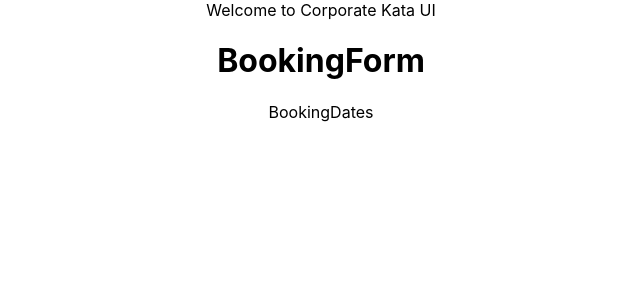
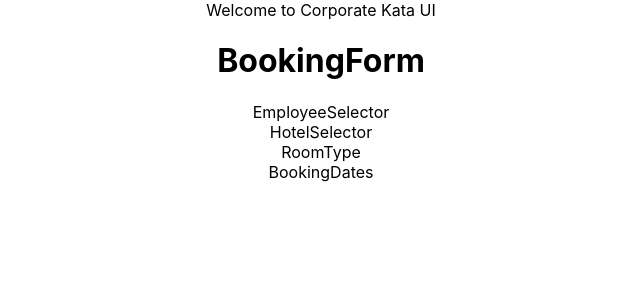
Before and after one commit to luisrovirosa/corporate_kata_frontend, a React (Create React App) app in the folder react-corporate/: page / in a window 1280 px wide. Shown: the top 300 px of the page, without its empty margins (319-959 px from the left). Built offline with nearby package versions, Linux system fonts and the light colour scheme.

Commit message:
CK-1: create placeholders components

```diff
--- a/react-corporate/src/components/Booking/BookingForm.js
+++ b/react-corporate/src/components/Booking/BookingForm.js
@@ -1,21 +1,37 @@
 import React, { Component } from 'react';
 import BookingDates from './BookingDates';
+import RoomType from './RoomType';
+import EmployeeSelector from './EmployeeSelector';
+
+class HotelSelector extends Component {
+  render() {
+    return 'HotelSelector';
+  }
+}
 
 class BookingForm extends Component {
-  constructor(props) {
-    super(props);
-  }
-
   /*  @TODO:
   1- Empleado
-  2-Hotel
-  3- Check in / out
-  4- Confirmar */
+  2- Hotel
+  3- RoomType
+  4- Check in / out
+  5- Confirmar */
   render() {
     return (
       <>
         <h1>BookingForm</h1>
-        <BookingDates></BookingDates>
+        <div>
+          <EmployeeSelector></EmployeeSelector>
+        </div>
+        <div>
+          <HotelSelector></HotelSelector>
+        </div>
+        <div>
+          <RoomType></RoomType>
+        </div>
+        <div>
+          <BookingDates></BookingDates>
+        </div>
       </>
     );
   }
--- /dev/null
+++ b/react-corporate/src/components/Booking/EmployeeSelector.js
@@ -0,0 +1,9 @@
+import React, { Component } from 'react';
+
+class EmployeeSelector extends Component {
+  render() {
+    return 'EmployeeSelector';
+  }
+}
+
+export default EmployeeSelector;
--- /dev/null
+++ b/react-corporate/src/components/Booking/RoomType.js
@@ -0,0 +1,9 @@
+import React, { Component } from 'react';
+
+class RoomType extends Component {
+  render() {
+    return 'RoomType';
+  }
+}
+
+export default RoomType;
```
